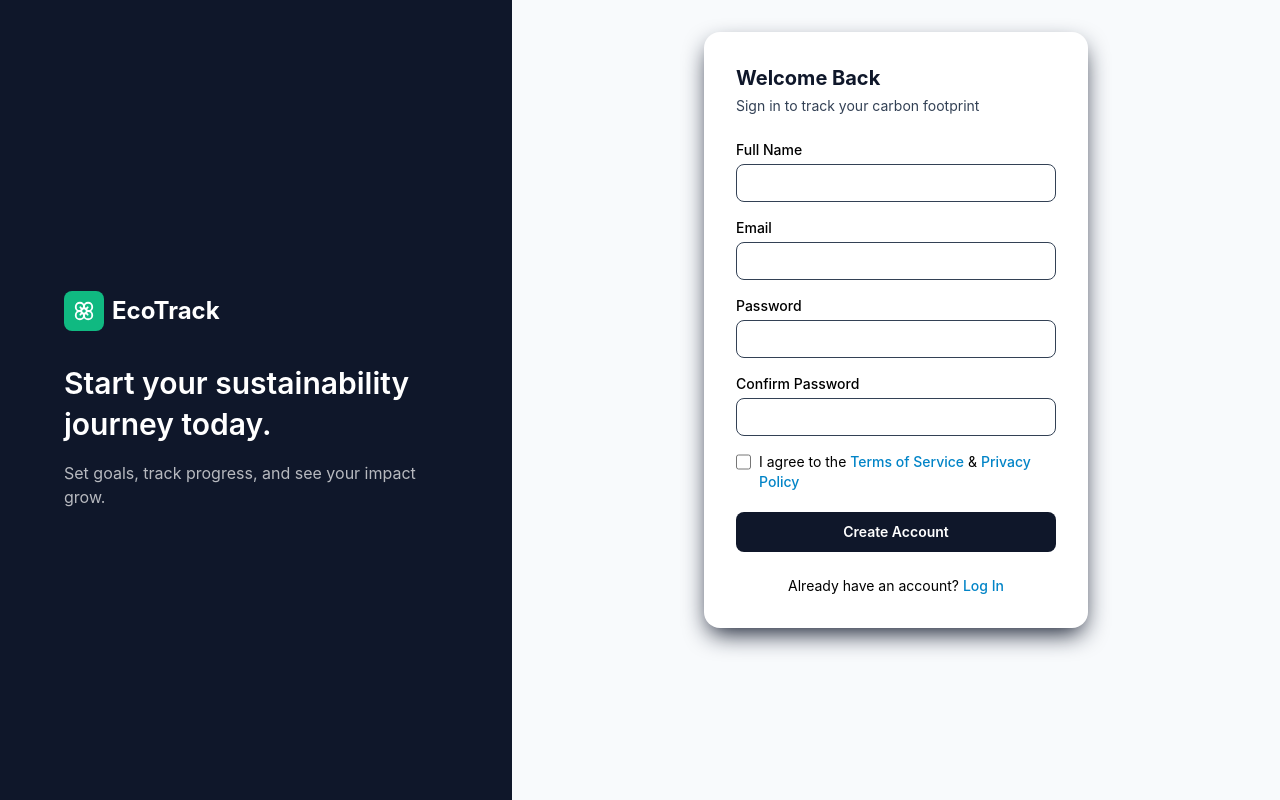
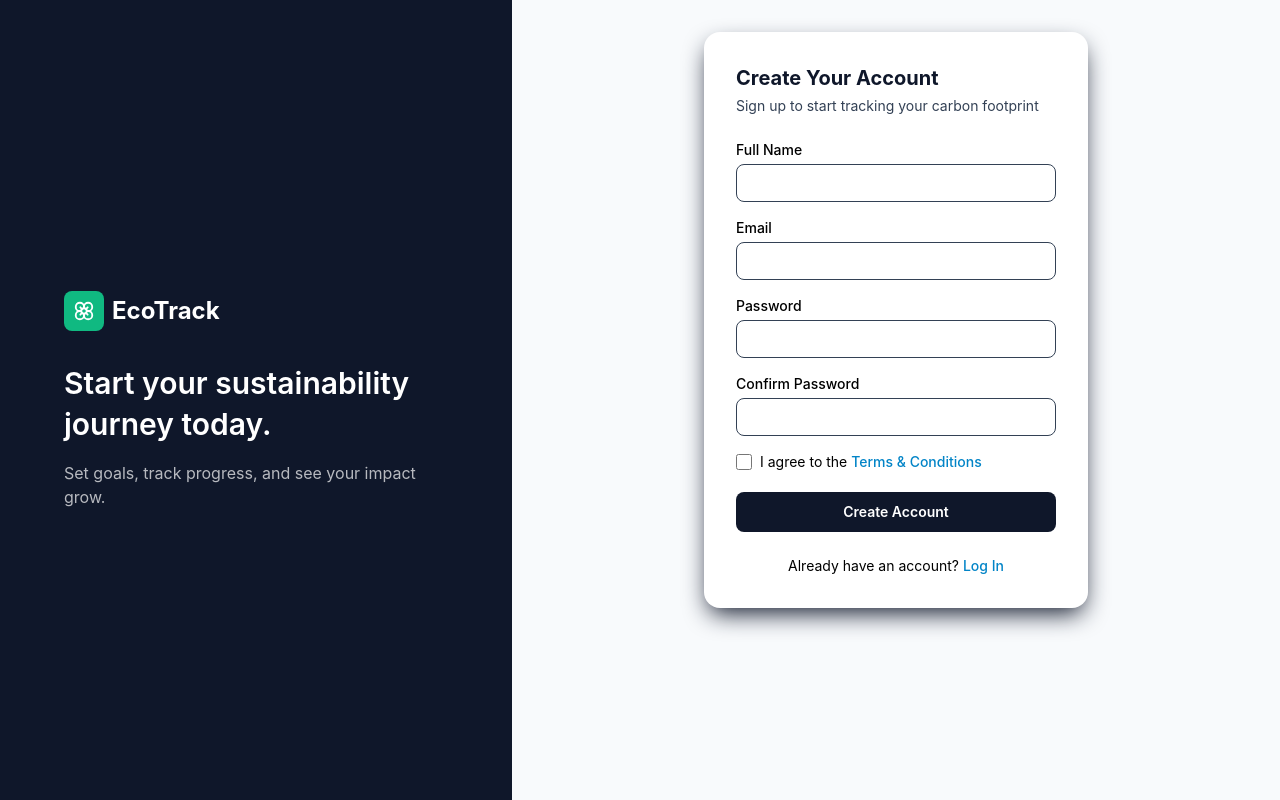
Before and after one commit to springboardmentor212/EcoTrack_Group1, a React app in the folder frontend/: page /register in a window 1280 px wide. Built offline with nearby package versions, Linux system fonts and the light colour scheme; no server answers; the HTML template or start-up script is replaced by a standard one.

Commit message:
feat(register): update heading, subtitle and link terms in signup agreement

```diff
--- a/frontend/src/pages/Register.jsx
+++ b/frontend/src/pages/Register.jsx
@@ -84,10 +84,10 @@ export default function Register() {
           </div>
 
           <h1 className="text-xl font-bold text-[var(--color-primary)]">
-            Welcome Back
+            Create Your Account
           </h1>
           <p className="mt-1 font-regular text-sm text-[var(--color-slate)]">
-            Sign in to track your carbon footprint
+            Sign up to start tracking your carbon footprint
           </p>
 
           <form onSubmit={handleSubmit} className="mt-6 flex flex-col gap-4">
@@ -175,14 +175,7 @@ export default function Register() {
                   to="/terms"
                   className="font-medium text-[var(--color-secondary)]"
                 >
-                  Terms of Service
-                </Link>{" "}
-                &{" "}
-                <Link
-                  to="/privacy"
-                  className="font-medium text-[var(--color-secondary)]"
-                >
-                  Privacy Policy
+                  Terms & Conditions
                 </Link>
               </span>
             </label>
```
